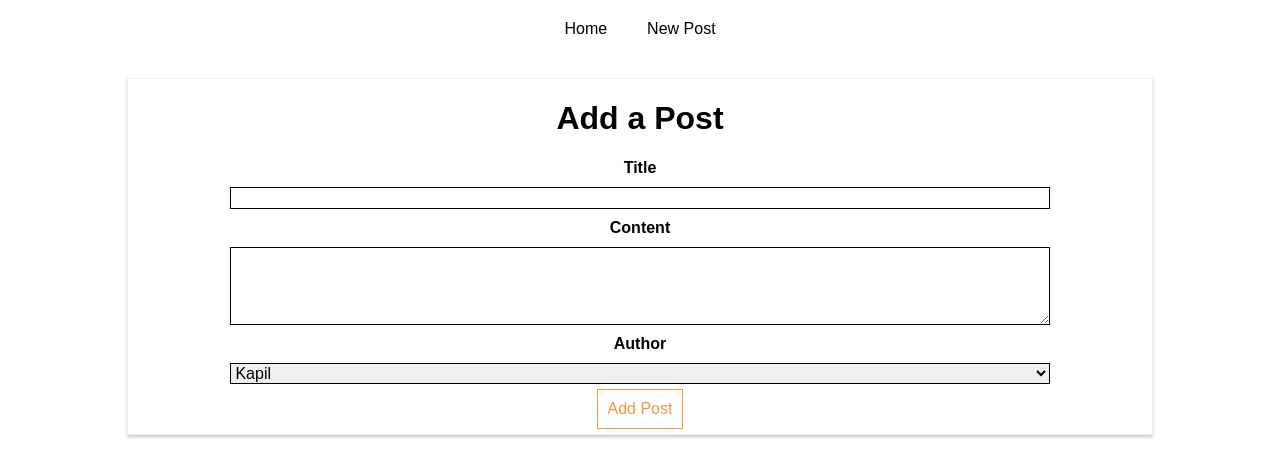
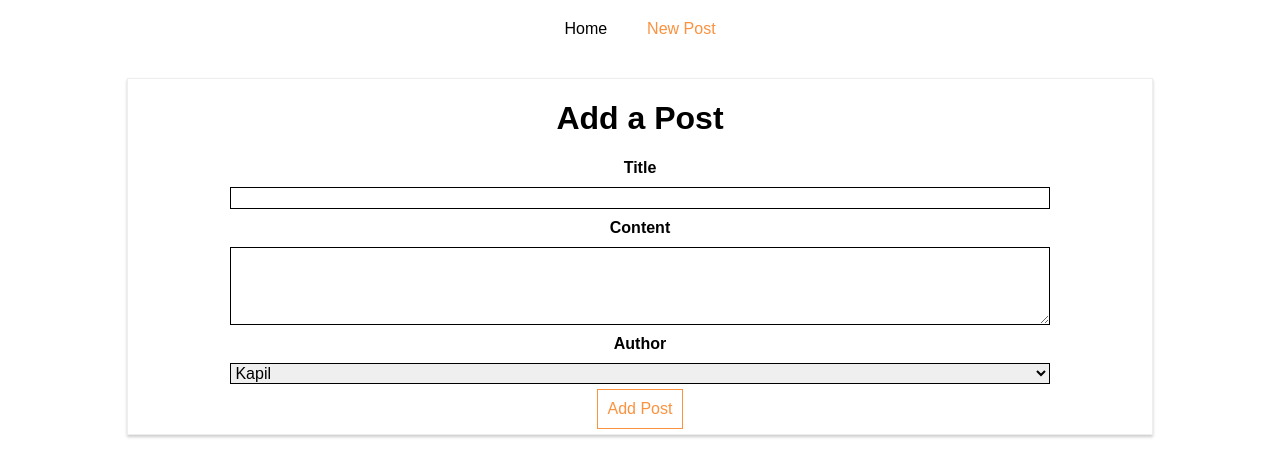
Before and after one commit to kapil5harma/React-http-and-ajax---reaching-out-to-web, a React (Create React App) app: page /new-post in a window 1280 px wide. Shown: the top 476 px of the page. Built offline with nearby package versions, Linux system fonts and the light colour scheme.

Commit message:
Styling links in react using NavLink object from 'react-router-dom'.

```diff
--- a/src/containers/Blog/Blog.css
+++ b/src/containers/Blog/Blog.css
@@ -25,6 +25,7 @@
 }
 
 .Blog a:hover,
-.Blog a:active {
+.Blog a:active,
+.Blog a.active {
   color: #fa923f;
 }
--- a/src/containers/Blog/Blog.js
+++ b/src/containers/Blog/Blog.js
@@ -1,6 +1,6 @@
 import React, { Component } from 'react';
 // import axios from 'axios';
-import { Route, Link } from 'react-router-dom';
+import { Route, NavLink } from 'react-router-dom';
 
 import './Blog.css';
 import Posts from './Posts/Posts';
@@ -14,7 +14,17 @@
           <nav>
             <ul>
               <li>
-                <Link to="/">Home</Link>
+                <NavLink
+                  to="/"
+                  exact
+                  activeClassName="active"
+                  activeStyle={{
+                    color: '#fa923f',
+                    textDecoration: 'underline'
+                  }}
+                >
+                  Home
+                </NavLink>
               </li>
               <li>
                 {/*
@@ -23,15 +33,16 @@
                   // To go tot a relative path i.e, to kapil5harma.com/post/new-post :
                   // Change to or pathname = `${this.props.match.url}/new-post`
                 */}
-                <Link
+                <NavLink
                   to={{
                     pathname: '/new-post',
                     hash: '#submit',
                     search: '?quick-submit=true'
                   }}
+                  exact
                 >
                   New Post
-                </Link>
+                </NavLink>
               </li>
             </ul>
           </nav>
```
